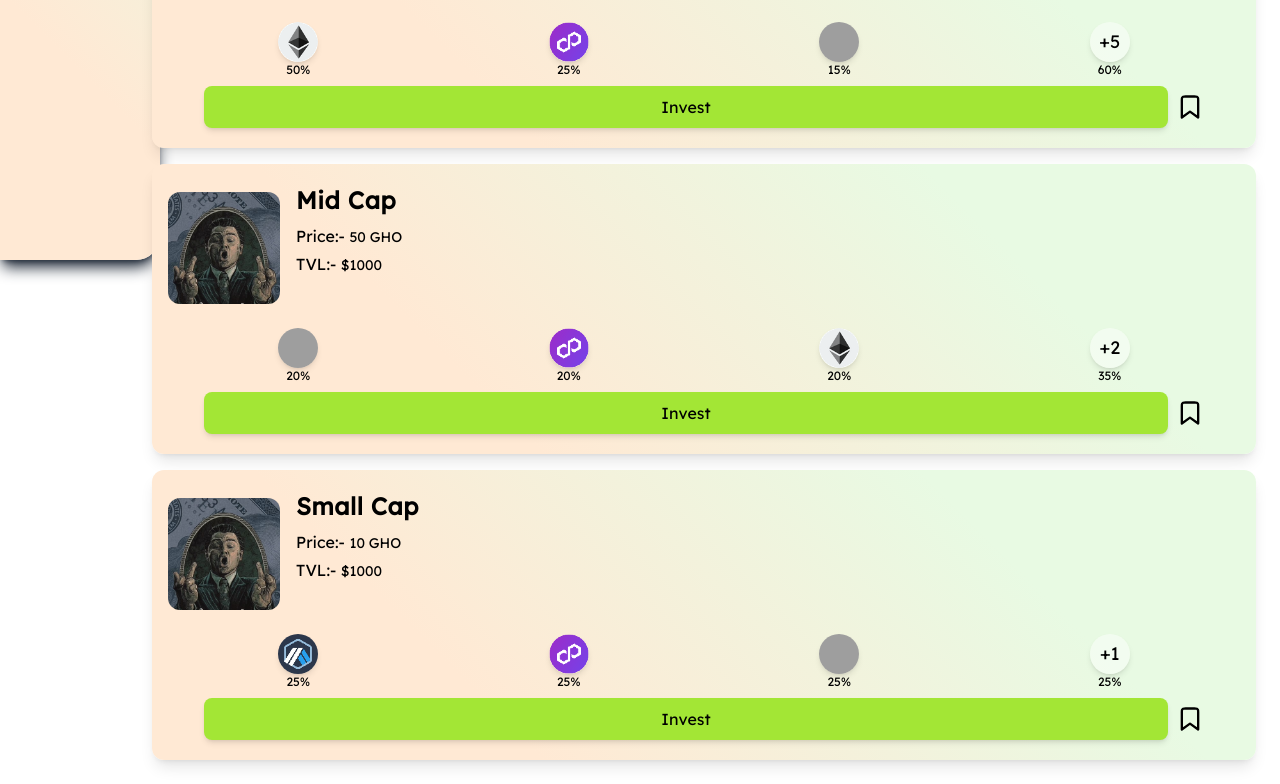
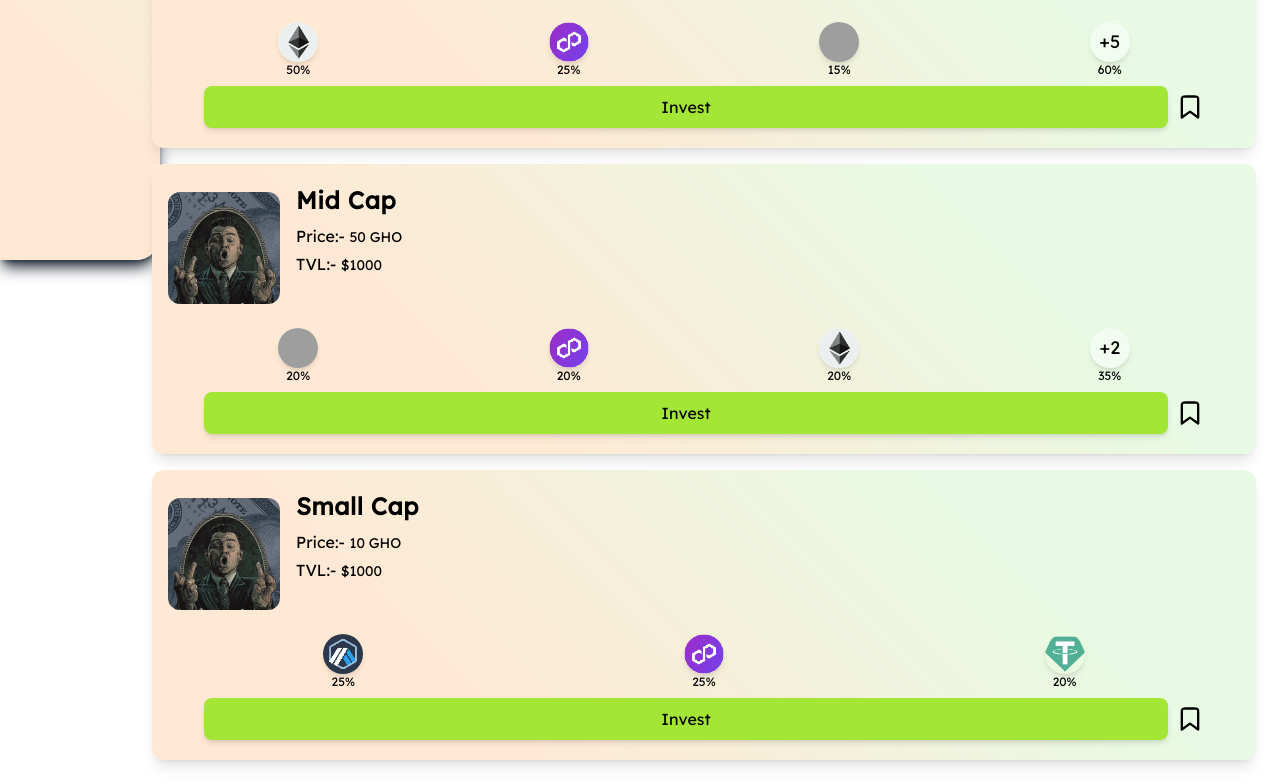
Before and after one commit to douchebank/dbank, a React (Create React App) app: page /sip in a window 1280 px wide. Shown: the part 540-1324 px from the top of the page. Built offline with nearby package versions, Linux system fonts and the light colour scheme; grey boxes are pictures that could not be loaded.

Commit message:
asset scroll bug fixed

```diff
--- a/src/components/Bucket.tsx
+++ b/src/components/Bucket.tsx
@@ -43,11 +43,11 @@ const Bucket = ({
 
   const remainingPercentage = () => {
     let totalPercentage = 0;
-    for (let i = 3; i <  assets.length; i++){
-      totalPercentage += assets[i].percentage
+    for (let i = 3; i < assets.length; i++) {
+      totalPercentage += assets[i].percentage;
     }
     return totalPercentage;
-  }
+  };
 
   return (
     <div className="h-fit min-w-[30%] py-5 px-4 rounded-xl gradient2 shadow-lg  overflow-hidden">
@@ -77,9 +77,11 @@ const Bucket = ({
       <div className="flex pb-2 mt-4 min-w-full ">
         <Swiper
           spaceBetween={10}
-          slidesPerView={4}
+          slidesPerView={assets.length < 4 ? assets.length : 4}
         >
-          {showExtraCoins
+          {assets.length > 4 ? (
+            <>
+              {showExtraCoins && assets.length > 4
                 ? assets.map((asset, index) => (
                     <SwiperSlide key={index}>
                       <div className="">
@@ -93,7 +95,9 @@ const Bucket = ({
                             alt="logo"
                           />
                         </div>
-                    <p className="text-center text-xs">{asset.percentage}%</p>
+                        <p className="text-center text-xs">
+                          {asset.percentage}%
+                        </p>
                       </div>
                     </SwiperSlide>
                   ))
@@ -110,20 +114,48 @@ const Bucket = ({
                             alt="logo"
                           />
                         </div>
+                        <p className="text-center text-xs">
+                          {asset.percentage}%
+                        </p>
+                      </div>
+                    </SwiperSlide>
+                  ))}
+              {!showExtraCoins && assets.length > 4 && (
+                <SwiperSlide>
+                  <div
+                    className="min-w-fit m-auto h-10 w-10 bg-white bg-opacity-45 rounded-full flex items-center justify-center  shadow-md"
+                    onClick={() => {
+                      setShowExtraCoins(true);
+                    }}
+                  >
+                    <p className="text-center text-lg">+{assets.length - 3}</p>
+                  </div>
+                  <p className="text-center text-xs">
+                    {remainingPercentage()}%
+                  </p>
+                </SwiperSlide>
+              )}
+            </>
+          ) : (
+            <>
+              {assets.map((asset, index) => (
+                <SwiperSlide key={index}>
+                  <div className="">
+                    <div className="relative">
+                      <p className="absolute cursor-pointer left-1/2 translate-x-[-50%] justify-center items-center bg-white h-10 w-10 rounded-full font-semibold opacity-0 hover:bg-opacity-75 hover:opacity-100 hover:flex">
+                        {asset.name}
+                      </p>
+                      <img
+                        src={asset.logo}
+                        className="h-10 w-10 mx-auto rounded-full shadow-md"
+                        alt="logo"
+                      />
+                    </div>
                     <p className="text-center text-xs">{asset.percentage}%</p>
                   </div>
                 </SwiperSlide>
               ))}
-          {!showExtraCoins && assets.length > 3 && (
-            <SwiperSlide >
-              <div
-                className="min-w-fit m-auto h-10 w-10 bg-white bg-opacity-45 rounded-full flex items-center justify-center  shadow-md"
-                onClick={() => {setShowExtraCoins(true);}}
-              >
-                <p className="text-center text-lg">+{assets.length - 3}</p>
-              </div>
-                <p className="text-center text-xs">{remainingPercentage()}%</p>
-            </SwiperSlide>
+            </>
           )}
         </Swiper>
       </div>
--- a/src/utils/dummyData.ts
+++ b/src/utils/dummyData.ts
@@ -165,14 +165,9 @@ export const DummyData: BucketType[] = [
         percentage: 25,
       },
       {
-        logo: `${OPT}`,
-        name: "OPT",
-        percentage: 25,
-      },
-      {
-        logo: `${AVAX}`,
-        name: "AVAX",
-        percentage: 25,
+        logo: `${USDT}`,
+        name: "USDT",
+        percentage: 20,
       },
     ],
     price: 10,
```
Lines whose indentation alone changed are shown as unchanged.
